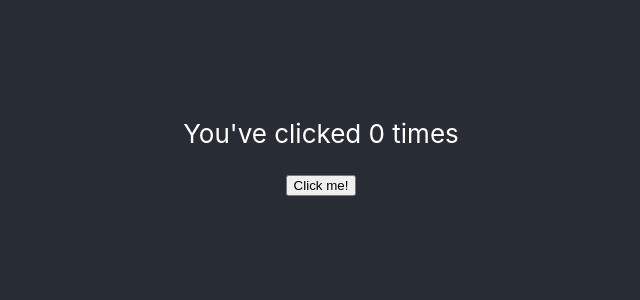
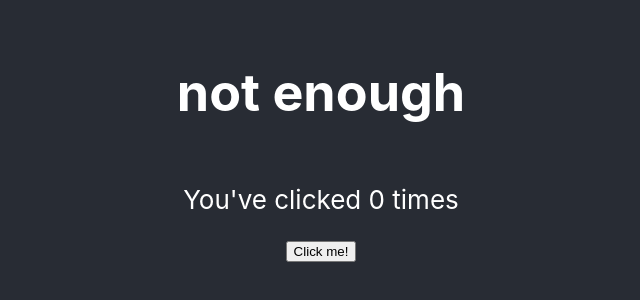
Before and after one commit to sman40901/starweaver-react-app, a React (Create React App) app: page / in a window 1280 px wide. Shown: the part 256-556 px from the top of the page, without its empty margins (319-959 px from the left). Built offline with nearby package versions, Linux system fonts and the light colour scheme.

Commit message:
use effect hooks explained

```diff
--- a/src/App.js
+++ b/src/App.js
@@ -1,10 +1,15 @@
-import logo from './logo.svg';
+import React from 'react';
 import './App.css';
 import './Greetings'
 import {Greetings} from './Greetings'; // after using named export we need to use {}
 import {PeopleList} from './PeopleList';
+
 import {CounterButton} from './CounterButton';
+import {CongratulationsMessage} from './CongratulationsMessage'
+import {useState} from 'react';
 //import {PeopleListItem} from './PeopleListItem'
+
+// hoisting the state
 
 
 const people =[{
@@ -17,12 +22,20 @@ const people =[{
   hair : 'black'
 }];
 
+
 function App() {
+
+  const [numberOfClicks, setNumberOfClicks] = useState(0); // using array destructuring syntax,
+
+  const increment = () =>{
+      setNumberOfClicks(numberOfClicks + 1);
+  }
 
   return (
     <div className="App">
       <header className="App-header">
-          <CounterButton/>
+          <CongratulationsMessage threshold={10} numberOfClicks={numberOfClicks}/>
+          <CounterButton numberOfClicks={numberOfClicks} increment={increment}/>
       </header>
     </div>
   );
--- /dev/null
+++ b/src/CongratulationsMessage.js
@@ -0,0 +1,16 @@
+import React, {useState} from 'react';
+
+// {useState} -> hooks
+// const arr = [1,2,3];
+// const [x,y,z] = arr;
+
+export const CongratulationsMessage = ({numberOfClicks, threshold}) => //(props) => // named export, forces us to use same name across the file
+// using arrow function
+{
+
+    return(
+    numberOfClicks >= threshold
+    ? <h1> CongratulationsMessage </h1>
+    : <h1> not enough </h1>
+    )
+}
--- a/src/CounterButton.js
+++ b/src/CounterButton.js
@@ -1,29 +1,33 @@
-import React, {useState} from 'react';
+import React, {useEffect} from 'react';
 
 // {useState} -> hooks
 // const arr = [1,2,3];
 // const [x,y,z] = arr;
 
-export const CounterButton = () => //(props) => // named export, forces us to use same name across the file
+export const CounterButton = ({numberOfClicks, increment}) => //(props) => // named export, forces us to use same name across the file
 // using arrow function
 {
+
+    //console.log('rendering counter button');
+
     // state var numberOfClicks, setNumberOfClicks is the function to set that state
-    const [numberOfClicks, setNumberOfClicks] = useState(0); // using array destructuring syntax,
-
-    const increment = () =>{
-        setNumberOfClicks(numberOfClicks + 1);
-    }
 
     // below code does not work because
     // only react re-renders the components when
     // only props value changes or state value changes thru hooks,
+
     // let numberOfClicks = 0;
 
     // const increment = () =>{
     //     numberOfClicks += 1;
     // }
 
-
+    useEffect(() => { // whenever componet is rendered in the screen, this is called, also when data of our component updated
+        // we can control when our logic is triggered
+        // that is done by passing array , if that value changes then useEffect is triggered
+        // if we pass empty array it is called only once at the beginning
+        console.log('use effect, counter button');
+    }, [numberOfClicks]);
 
     return(
     <>
--- a/src/Greetings.js
+++ b/src/Greetings.js
@@ -3,6 +3,7 @@ import React from 'react';
 export const Greetings = ({name, numberOfMessages}) => //(props) => // named export, forces us to use same name across the file
 // using arrow function
 {
+    //console.log('rendering greetings')
     //const {name, numberOfMessages} = props;
     const isMorning = (new Date()).getHours() < 12;
     const greetingHeader = isMorning ? (
```
